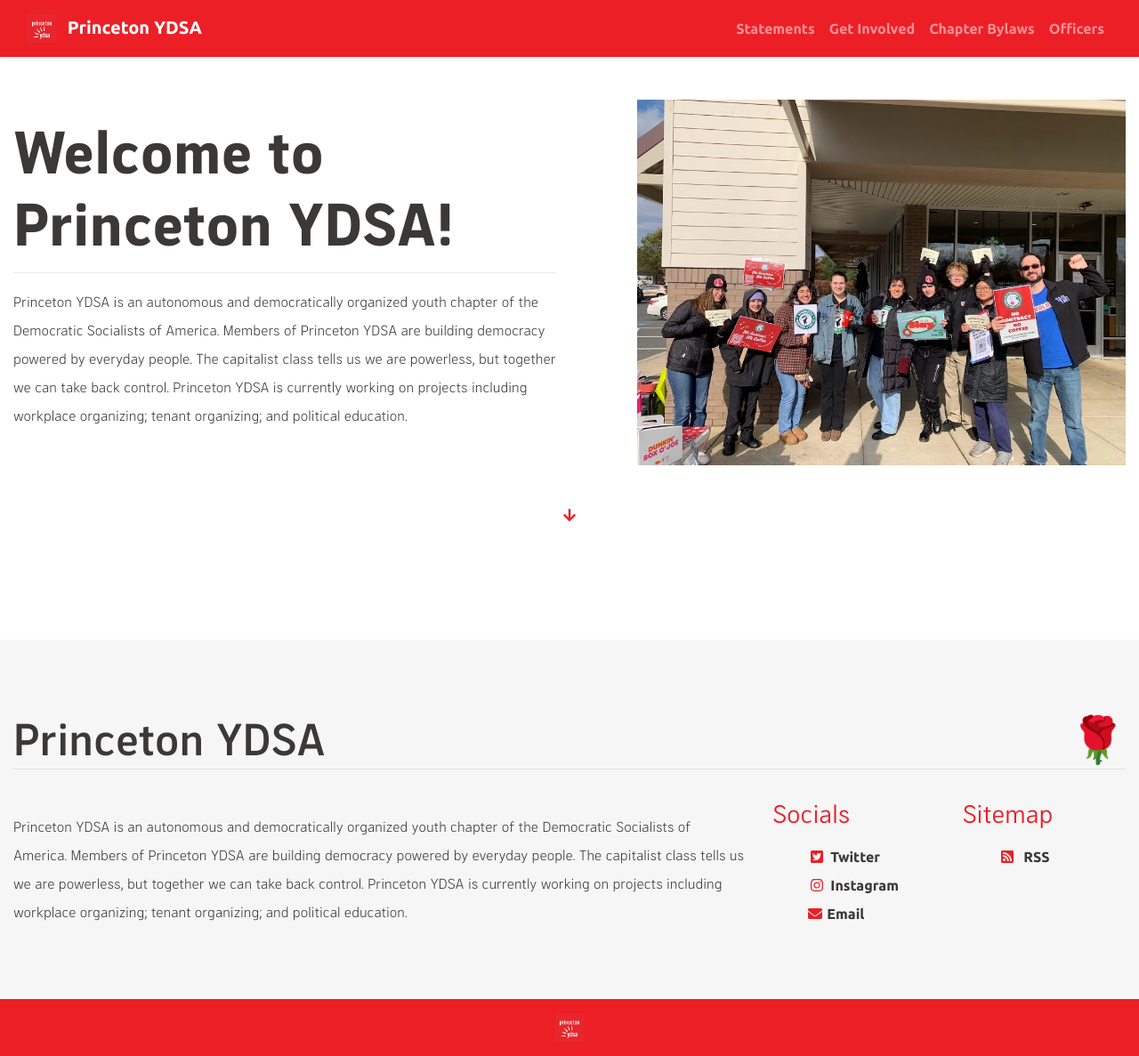
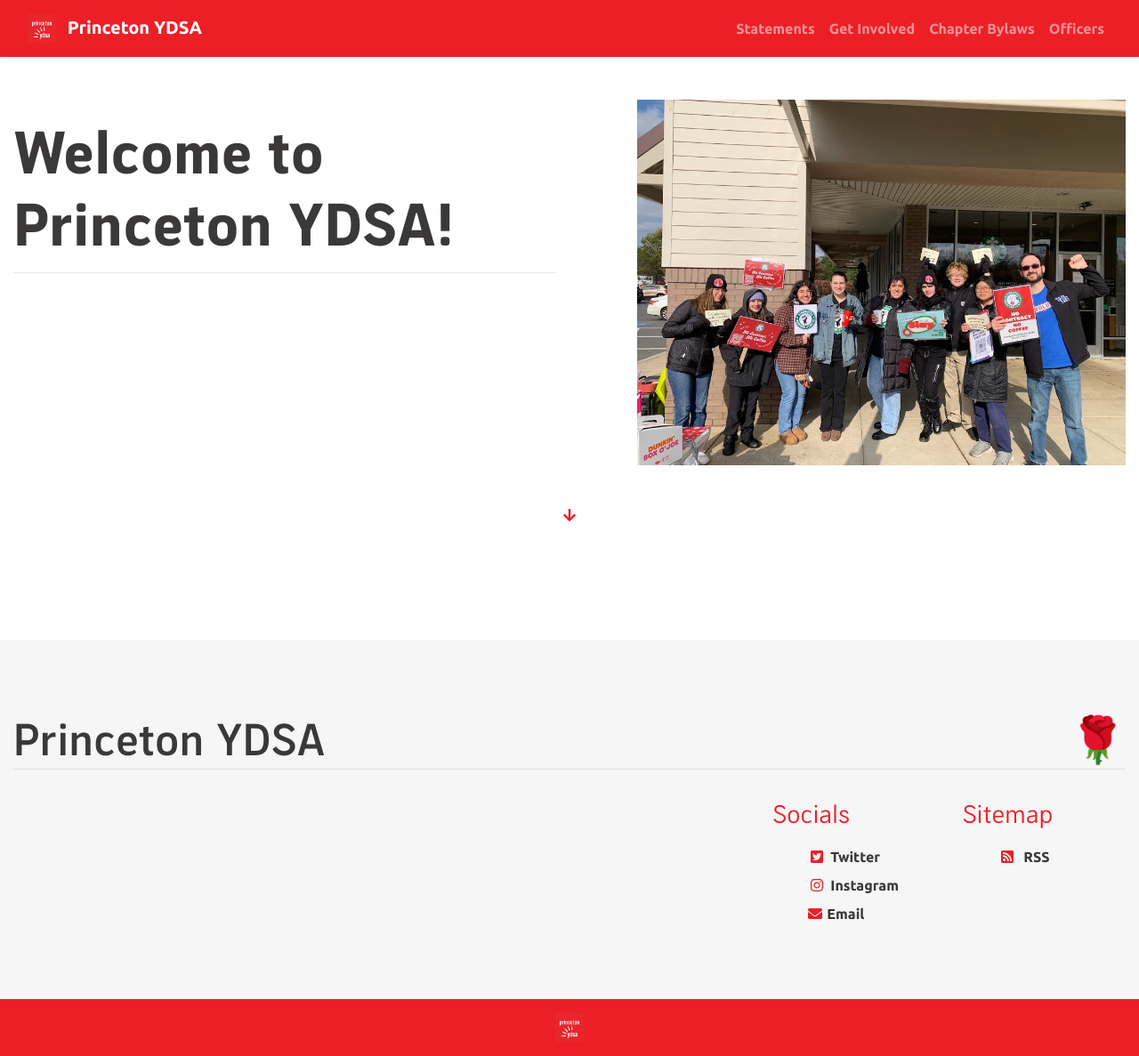
Before and after one commit to centralnjdsa-ntc/princetonydsa.github.io, a Jekyll site: the page built from index.html, in a window 1280 px wide. Shown: the whole page at 89% size. Built offline with Jekyll 4.4.1, drawn with Linux system fonts in a browser that asks for light colours; the list of posts is cut into pages by our own code.

Commit message:
Update copy.yml

```diff
--- a/_data/copy.yml
+++ b/_data/copy.yml
@@ -1,4 +1,4 @@
 global:
-  - about: "Princeton YDSA is an autonomous and democratically organized youth chapter of the Democratic Socialists of America. Members of Princeton YDSA are building democracy powered by everyday people. The capitalist class tells us we are powerless, but together we can take back control. Princeton YDSA is currently working on projects including workplace organizing; tenant organizing; and political education."
+  - about: # "Princeton YDSA is an autonomous and democratically organized youth chapter of the Democratic Socialists of America. Members of Princeton YDSA are building democracy powered by everyday people. The capitalist class tells us we are powerless, but together we can take back control. Princeton YDSA is currently working on projects including workplace organizing; tenant organizing; and political education."
   - welcome: "Welcome to Princeton YDSA!"
-  - welcome-image: ""
+  - welcome-image: # ""
```
